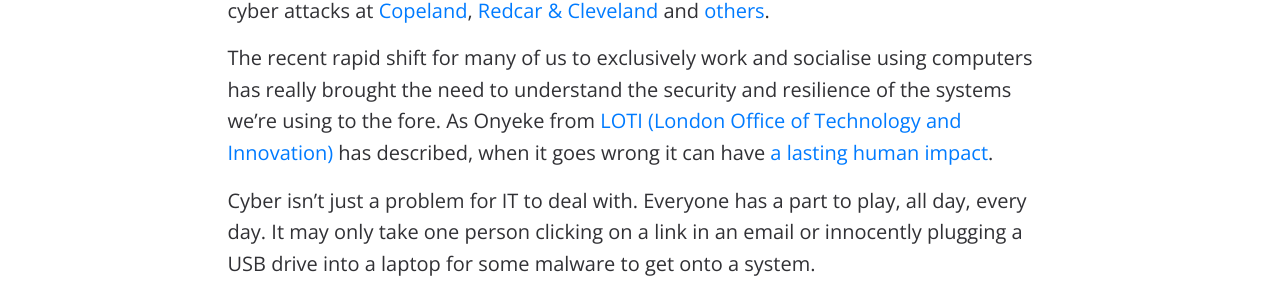
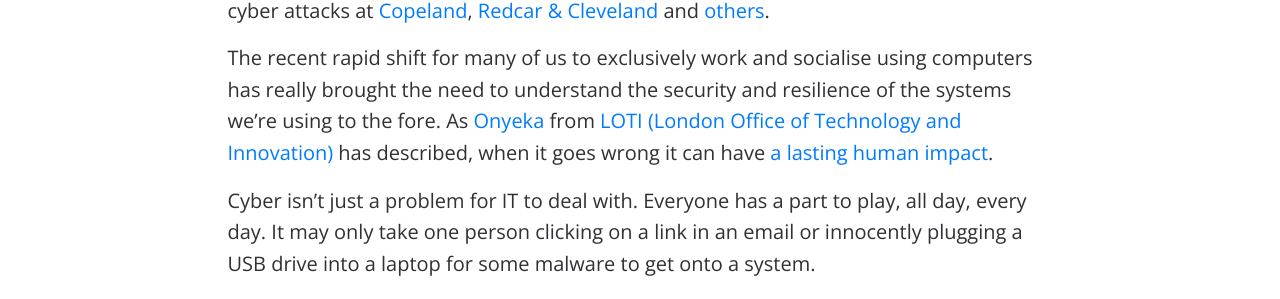
Before and after one commit to BforBen/bforben.github.io, a Jekyll site: the page built from _posts/2020-07-21-cyber-and-digital-two-sides-of-the-same-coin.md, in a window 1280 px wide. Shown: the part 1059-1358 px from the top of the page. Built offline with Jekyll 4.4.1, drawn with Linux system fonts in a browser that asks for light colours; comment, search, counter and statistics services are not loaded.

Commit message:
Update 2020-07-21-cyber-and-digital-two-sides-of-the-same-coin.md

```diff
--- a/_posts/2020-07-21-cyber-and-digital-two-sides-of-the-same-coin.md
+++ b/_posts/2020-07-21-cyber-and-digital-two-sides-of-the-same-coin.md
@@ -18,7 +18,7 @@
 
 Over the past few years we've seen some major incidents happen at councils with the cyber attacks at [Copeland](https://www.bbc.co.uk/news/uk-england-cumbria-45811509), [Redcar & Cleveland](https://www.bbc.co.uk/news/uk-england-tees-52521769) and [others](https://www.local.gov.uk/case-studies?keys=cyber+security&from=&to=).
 
-The recent rapid shift for many of us to exclusively work and socialise using computers has really brought the need to understand the security and resilience of the systems we're using to the fore. As Onyeke from [LOTI (London Office of Technology and Innovation)](https://loti.london) has described, when it goes wrong it can have [a lasting human impact](https://www.linkedin.com/pulse/why-im-longer-accepting-invitations-zoom-meetings-onyeka-onyekwelu/).
+The recent rapid shift for many of us to exclusively work and socialise using computers has really brought the need to understand the security and resilience of the systems we're using to the fore. As [Onyeka](https://twitter.com/OnyekaOnline) from [LOTI (London Office of Technology and Innovation)](https://loti.london) has described, when it goes wrong it can have [a lasting human impact](https://www.linkedin.com/pulse/why-im-longer-accepting-invitations-zoom-meetings-onyeka-onyekwelu/).
 
 Cyber isn't just a problem for IT to deal with. Everyone has a part to play, all day, every day. It may only take one person clicking on a link in an email or innocently plugging a USB drive into a laptop for some malware to get onto a system.
 
```
